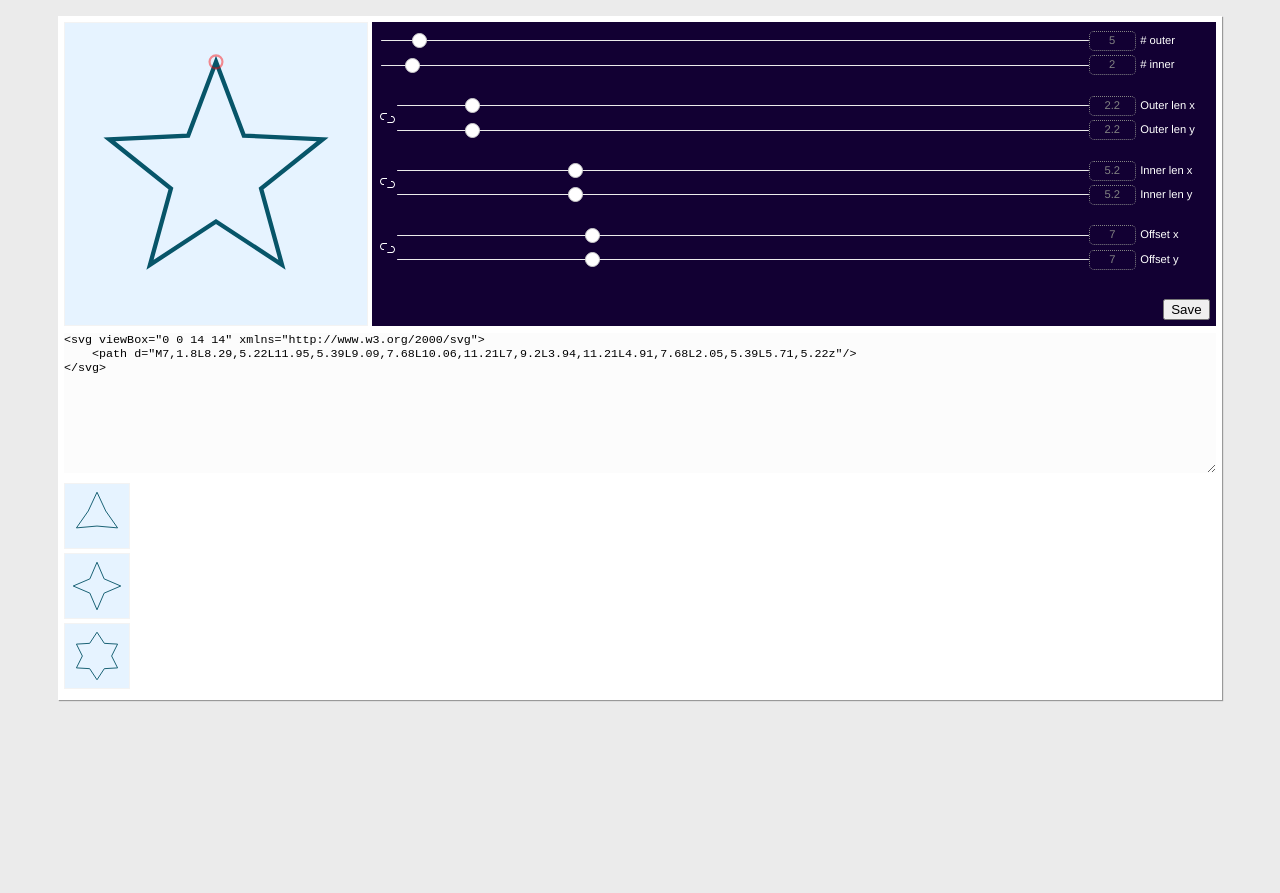
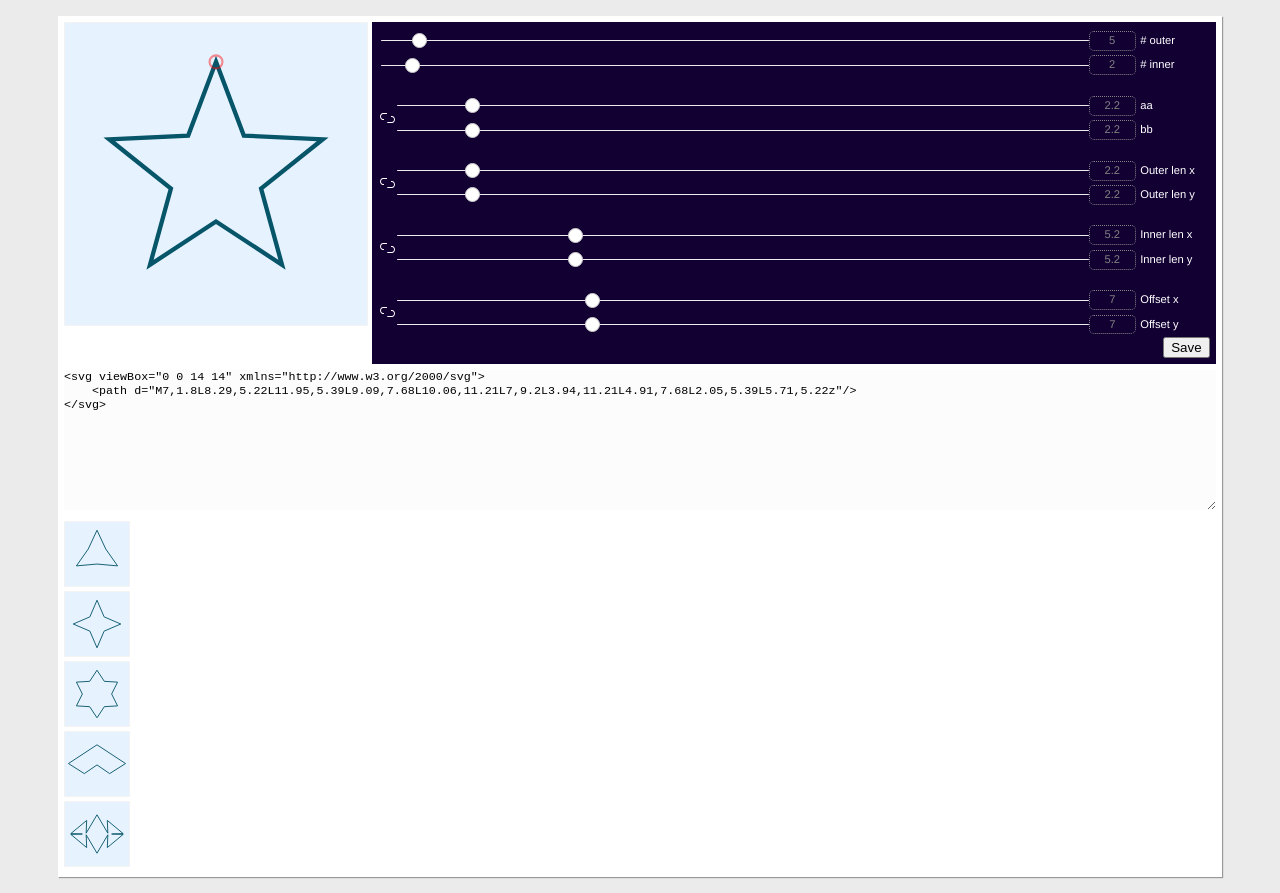
Before and after one commit to maxzz/ngon-gen, a Vue app: page / in a window 1280 px wide. Before the commit the page ends 800 px from the top, so only its background shows below. Built offline with nearby package versions, Linux system fonts and the light colour scheme.

Commit message:
Combining Locked values, one way OK

```diff
--- a/src/App.vue
+++ b/src/App.vue
@@ -9,6 +9,14 @@
                 <div class="ranges">
                     <InputRange label="# outer" v-model="sp.nOuter" min="2" max="70" />
                     <InputRange label="# inner" v-model="sp.nInner" min="1" max="30" />
+
+                    <LockedPair
+                        :a='{label: "aa", min: ".2", max: "20", value: sp.lenOuter.x }'
+                        :b='{label: "bb", min: ".2", max: "20", value: sp.lenOuter.y }'
+                        v-model="sp.lenOuter"
+                        :valueA="sp.lenOuter.x"
+                        :valueB="sp.lenOuter.y"
+                    />
 
                     <div class="range2">
                         <LockButton />
@@ -55,6 +63,7 @@ import * as types from "./types";
 import { generate } from './shape-generator';
 import InputRange from './components/InputRange.vue';
 import LockButton from './components/LockButton.vue';
+import LockedPair from './components/LockedPair.vue';
 
 function initShapes(sp: types.ShapeParams) {
         //[
@@ -80,7 +89,9 @@ function initShapes(sp: types.ShapeParams) {
             lenInner: { x: 5.2, y: 5.2 },
             offset: { x: 7, y: 7 },
         },
-        JSON.parse('{"nOuter":"6","nInner":2,"lenOuter":{"x":"3.2","y":"3.2"},"lenInner":{"x":"5.2","y":"5.2"},"offset":{"x":7,"y":7}}')
+        JSON.parse('{"nOuter":"6","nInner":2,"lenOuter":{"x":"3.2","y":"3.2"},"lenInner":{"x":"5.2","y":"5.2"},"offset":{"x":7,"y":7}}'),
+        JSON.parse('{"nOuter":3,"nInner":2,"lenOuter":{"x":"7.2","y":"0.2"},"lenInner":{"x":"3.2","y":"4.2"},"offset":{"x":7,"y":7}}'),
+        JSON.parse('{"nOuter":"8","nInner":2,"lenOuter":{"x":"6.2","y":"0.2"},"lenInner":{"x":"3.2","y":"4.2"},"offset":{"x":7,"y":7}}'),
     );
 
     function actionSave() {
@@ -107,7 +118,7 @@ function initShapes(sp: types.ShapeParams) {
 
 export default Vue.extend({
     name: "App",
-    components: { InputRange, LockButton },
+    components: { InputRange, LockButton, LockedPair },
     setup() {
         const initialParams: types.ShapeParams = {
             nOuter: 5,
@@ -122,8 +133,8 @@ export default Vue.extend({
         let { applyShape, actionSave, shapes } = initShapes(sp);
 
         function print(e: any) {
-            sp.lenOuter.y = e;
-            console.log('print', e);
+            // sp.lenOuter.y = e;
+            // console.log('print', e);
         }
 
         return {
--- a/src/components/LockButton.vue
+++ b/src/components/LockButton.vue
@@ -25,8 +25,8 @@ export default Vue.extend({
         const checked = ref(props.value);
 
         function onClick() {
-            console.log('clciked');
             checked.value = !checked.value;
+            console.log('LoackButton clicked', checked.value);
             emit('input', checked.value);
         }
 
--- /dev/null
+++ b/src/components/LockedPair.vue
@@ -0,0 +1,44 @@
+<template>
+    <div class="range2">
+        <LockButton />
+        <InputRange v-bind={...a} v-model="valueA" @input="onInputA" />
+        <InputRange v-bind={...b} v-model="valueB" @input="onInputB" />
+    </div>
+</template>
+
+<script lang="ts">
+import Vue from "vue";
+import InputRange from './InputRange.vue';
+import LockButton from './LockButton.vue';
+import { ref } from '@vue/composition-api';
+
+export default Vue.extend({
+    components: { InputRange, LockButton },
+    inheritAttrs: false,
+    props: ['a', 'b', 'value'],
+    setup(props: any) {
+        const valueA = ref(props.value.x);
+        const valueB = ref(props.value.y);
+
+        function onInputA(e: any) {
+            props.value.x = e;
+            console.log('print new =', e, 'value =', props.value);
+        }
+
+        function onInputB(e: any) {
+            props.value.y = e;
+            console.log('print new =', e, 'value =', props.value);
+        }
+
+        return {
+            valueA,
+            valueB,
+            onInputA,
+            onInputB,
+        };
+    }
+});
+</script>
+
+<style scoped>
+</style>
--- a/src/shape-generator.ts
+++ b/src/shape-generator.ts
@@ -15,7 +15,7 @@ function rnd2(n: number): number {
 }
 
 export function generate(p: types.ShapeParams) {
-    console.log('sp', p);
+    //console.log('generate: sp', p);
 
     const sp: types.ShapeParams = {
         lenOuter: { x: +p.lenOuter.x, y: +p.lenOuter.y },
```
